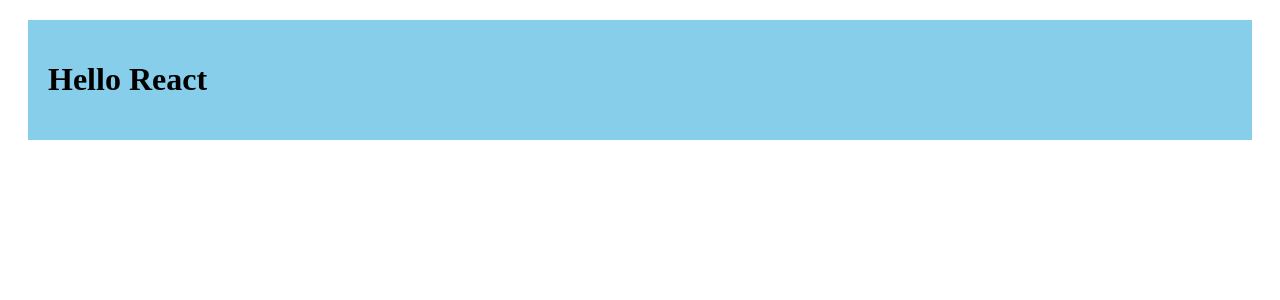
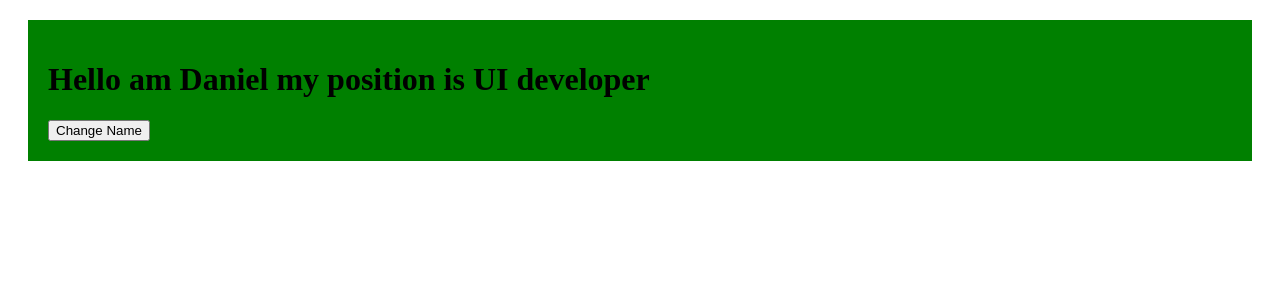
Before and after one commit to uininja3382/my-first-react-app, a React (Vite) app: page / in a window 1280 px wide. Shown: the top 300 px of the page. Built offline with nearby package versions, Linux system fonts and the light colour scheme.

Commit message:
React state and setState

```diff
--- a/src/App.jsx
+++ b/src/App.jsx
@@ -1,10 +1,37 @@
 import { Component } from "react";
+class App extends Component {
+  constructor() {
+    super();
+    this.state = {
+      name: "Daniel",
+      position: "UI developer",
+      bgColor: "green",
+    };
+  }
 
-class App extends Component {
   render() {
     return (
-      <div style={{ padding: "20px", margin: "20px", backgroundColor: "skyblue" }}>
-        <h1>Hello React</h1>
+      <div
+        style={{
+          padding: "20px",
+          margin: "20px",
+          backgroundColor: `${this.state.bgColor}`,
+        }}
+      >
+        <h1>
+          Hello am {this.state.name} my position is {this.state.position}
+        </h1>
+        <button
+          onClick={() => {
+            this.setState({
+              name: "Madhu",
+              position: "Software Developer",
+              bgColor: "yellow",
+            });
+          }}
+        >
+          Change Name
+        </button>
       </div>
     );
   }
```
